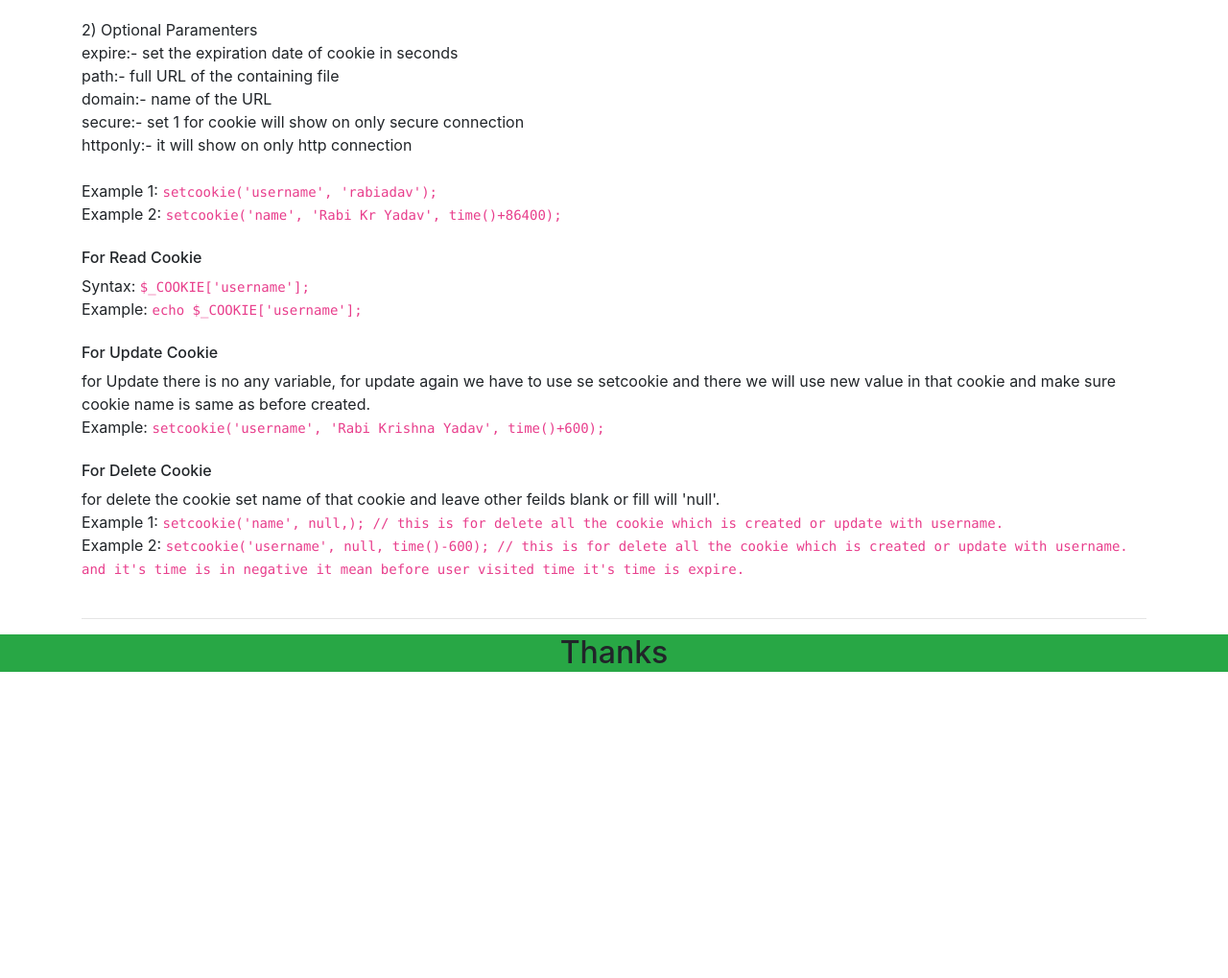
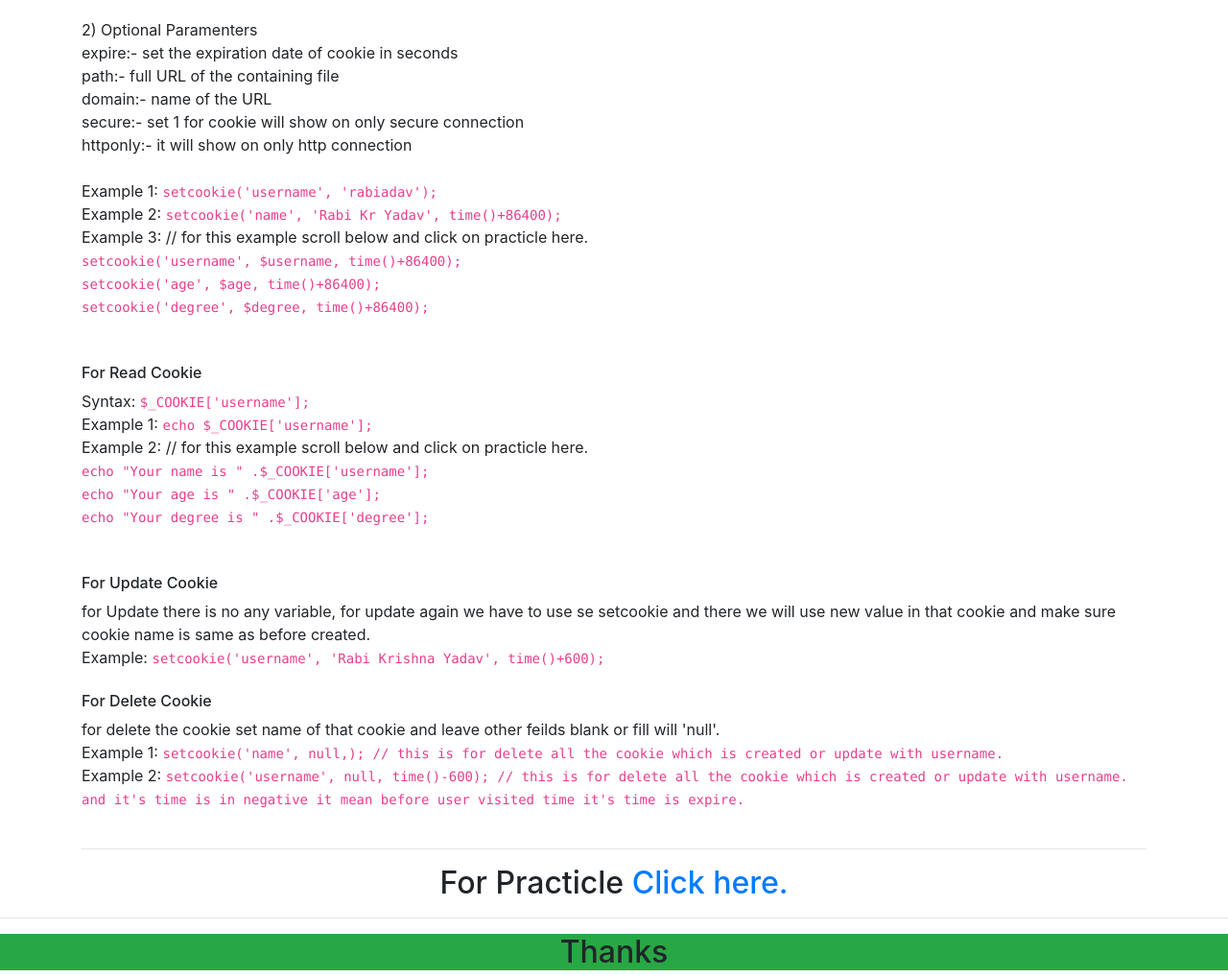
Before and after one commit to rabikrishnayadav/php, a PHP site: page /cookies/main.php in a window 1280 px wide. Shown: the part 851-1870 px from the top of the page at 96% size. Before the commit the page ends 1551 px from the top, so only its background shows below. Run offline with PHP 8.4, Linux system fonts and the light colour scheme.

Commit message:
cookie example add

```diff
--- /dev/null
+++ b/cookies/display.php
@@ -0,0 +1,5 @@
+<?php
+echo "Your name is " .$_COOKIE['username'] ."<br>";
+echo "Your age is " .$_COOKIE['age']. "<br>";
+echo "Your degree is " .$_COOKIE['degree']. "<br>";
+?>
--- a/cookies/main.php
+++ b/cookies/main.php
@@ -49,16 +49,30 @@
 			Example 2:
 			<code>
 			setcookie('name', 'Rabi Kr Yadav', time()+86400);
-			</code><br><br>
+			</code><br>
+			Example 3: // for this example scroll below and click on practicle here.<br>
+			<code>
+			setcookie('username', $username, time()+86400);<br>
+			setcookie('age', $age, time()+86400);<br>
+			setcookie('degree', $degree, time()+86400);<br>
+			</code><br>
+			<br>
 			<h6>For Read Cookie</h6>
 			Syntax:
 			<code>
 			$_COOKIE['username'];
 			</code><br>
-			Example:
+			Example 1:
 			<code>
 			echo $_COOKIE['username'];
-			</code><br><br>
+			</code><br>
+			Example 2: // for this example scroll below and click on practicle here.<br>
+			<code>
+			echo "Your name is " .$_COOKIE['username'];<br>
+			echo "Your age is " .$_COOKIE['age'];<br>
+			echo "Your degree is " .$_COOKIE['degree'];<br>
+			</code><br>
+			<br>
 			<h6>For Update Cookie</h6>
 			for Update there is no any variable, for update again we have to use se setcookie and there we will use new value in that cookie and make sure cookie name is same as before created.<br>
 			Example:
@@ -73,7 +87,8 @@
 			Example 2:
 			<code>setcookie('username', null, time()-600); // this is for delete all the cookie which is created or update with username. and it's time is in negative it mean before user visited time it's time is expire.
 			</code><br><br><hr>
-		</div>
+			<h2 class="text-center">For Practicle <a href="form.php">Click here.</a></h2>
+		</div><hr>
 		<h2 class="text-center bg-success">Thanks</h2>
 	</body>
 </html>
```
Also changed, not shown: cookies/form.php (added, +19 -0 lines), cookies/process.php (added, +12 -0 lines).
